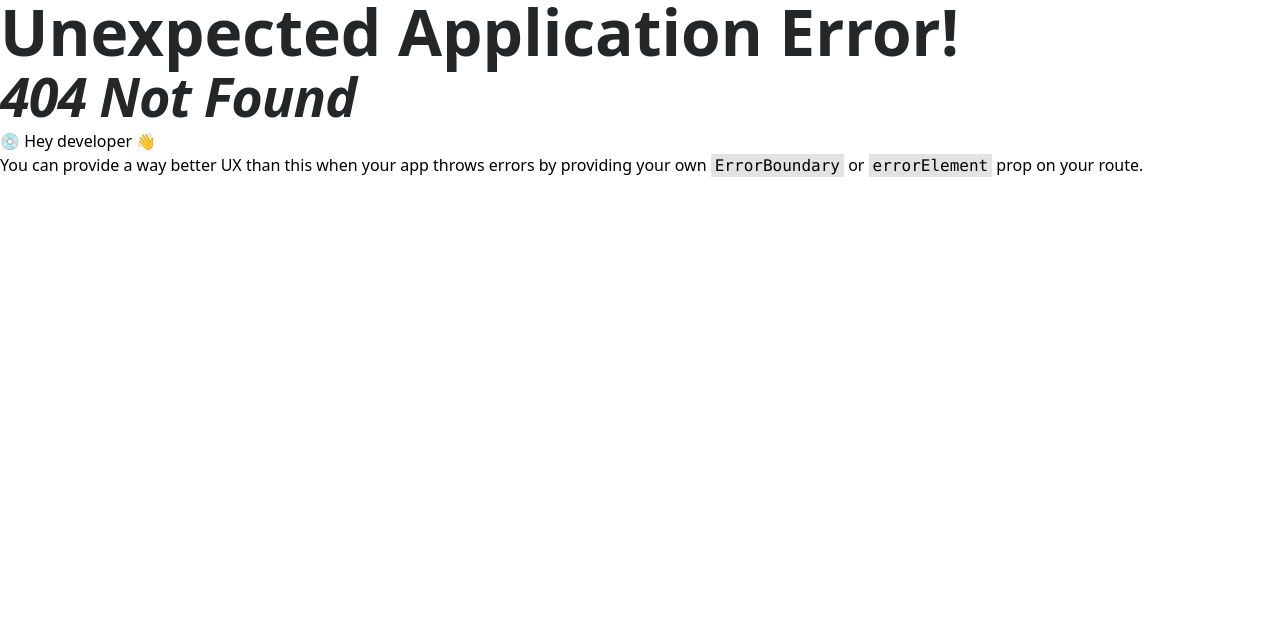
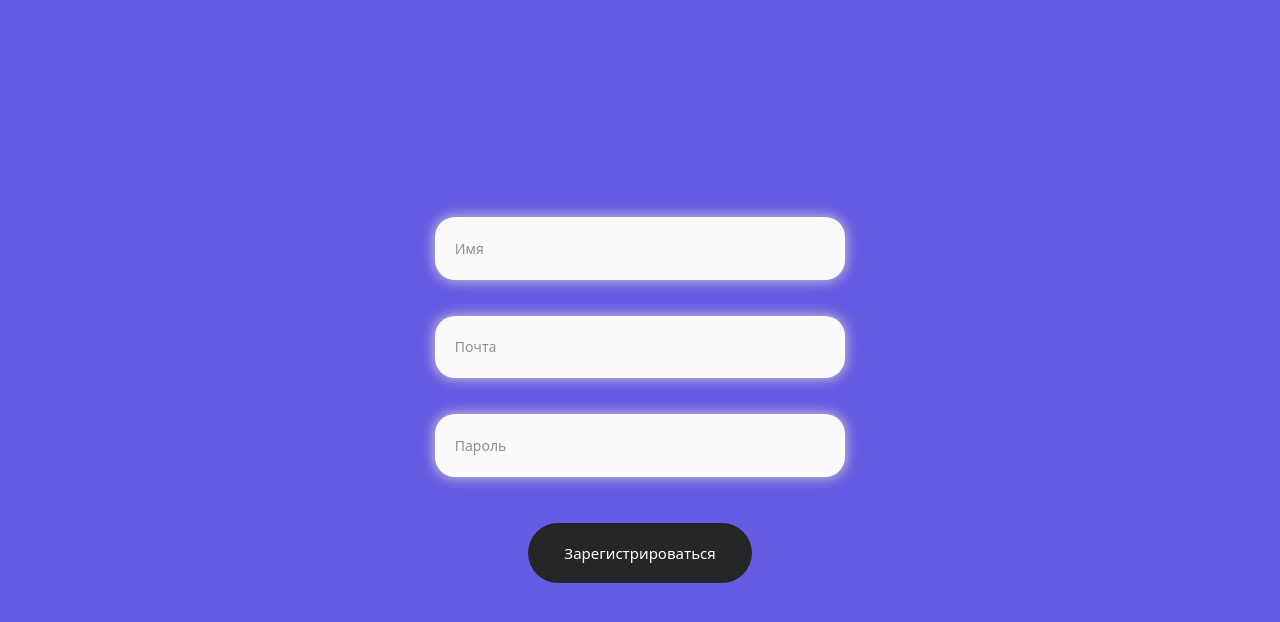
Before and after one commit to gurori/ites-frontend, a React (Vite) app: page /register in a window 1280 px wide. Before the commit this address had no page. Shown: the top 622 px of the page. Built offline with nearby package versions, Linux system fonts and the light colour scheme.

Commit message:
added register page, used react-hook-form, zod

```diff
--- a/package.json
+++ b/package.json
@@ -10,6 +10,7 @@
     "preview": "vite preview"
   },
   "dependencies": {
+    "@hookform/resolvers": "^3.4.2",
     "@radix-ui/react-navigation-menu": "^1.1.4",
     "@radix-ui/react-select": "^2.0.0",
     "class-variance-authority": "^0.7.0",
@@ -17,10 +18,12 @@
     "lucide-react": "^0.378.0",
     "react": "^18.2.0",
     "react-dom": "^18.2.0",
+    "react-hook-form": "^7.51.5",
     "react-router-dom": "^6.23.0",
     "react-transition-group": "^4.4.5",
     "tailwind-merge": "^2.3.0",
-    "tailwindcss-animate": "^1.0.7"
+    "tailwindcss-animate": "^1.0.7",
+    "zod": "^3.23.8"
   },
   "devDependencies": {
     "@tailwindcss/typography": "^0.5.13",
--- a/src/App.jsx
+++ b/src/App.jsx
@@ -7,12 +7,14 @@ import {
 import Home from "./components/pages/home/Home";
 import About from "./components/pages/about/About";
 import Login from "./components/pages/login/Login";
+import Register from "./components/pages/register/Register";
 
 const router = createBrowserRouter(createRoutesFromElements(
   <Route path="/">
     <Route index element={<Home />} />
     <Route path="about/" element={<About />} />
     <Route path="login/" element={<Login />} />
+    <Route path="register/" element={<Register />} />
   </Route>
 ));
 
--- /dev/null
+++ b/src/components/ErrorMessage.jsx
@@ -0,0 +1,9 @@
+import { cn } from "@/lib/utils"
+
+export default function ErrorMessage({children, className, ...props}) {
+    return (
+        <span {...props} className={cn("text-red-500 h-6", className)}>
+            {children}
+        </span>
+    )
+}
--- a/src/components/pages/login/Login.jsx
+++ b/src/components/pages/login/Login.jsx
@@ -1,19 +1,39 @@
 import { Link } from "react-router-dom";
 import styles from "./Login.module.css";
+import { z } from "zod";
+import { emailSchema, passwordSchema } from "@/lib/zod-schemas";
+import { useForm } from "react-hook-form";
+import { zodResolver } from "@hookform/resolvers/zod";
+import ErrorMessage from "@/components/ErrorMessage";
 
 export default function Login() {
+  const userSchema = z.object({
+    email: emailSchema,
+    password: passwordSchema,
+  });
+
+  const {
+    register,
+    handleSubmit,
+    formState: { errors },
+  } = useForm({resolver: zodResolver(userSchema)})
+
+  const onSubmit = (data) => console.log(data)
+
   return (
     <div className="h-screen center bg-black px-4">
       <div className={styles.whiteBox}>
         <img src="/icons/user.png" className="absolute size-40 top-0 -translate-y-1/2" alt="user icon" />
-        <form className="grid place-items-center gap-8" action="">
-          <div className="grid gap-5">
-          <input type="email" className="white drop-shadow" placeholder="почта" />
-          <input type="password" className="white drop-shadow" placeholder="пароль" />
+        <form className="grid place-items-center gap-2" onSubmit={handleSubmit(onSubmit)}>
+          <div className="grid gap-1">
+          <input {...register("email")} type="email" className="white drop-shadow" placeholder="Почта" />
+          <ErrorMessage>{errors.email && errors.email.message}</ErrorMessage>
+          <input {...register("password")} type="password" className="white drop-shadow" placeholder="Пароль" />
+          <ErrorMessage>{errors.password && errors.password.message}</ErrorMessage>
           </div>
           <button type="submit" className={styles.button}>Войти</button>
         </form>
-        <Link className="text-[#4B4443]">Ещё не зарегистрированы?</Link>
+        <Link to="/register/" className="text-[#4B4443]">Ещё не зарегистрированы?</Link>
       </div>
     </div>
   );
--- a/src/components/pages/login/Login.module.css
+++ b/src/components/pages/login/Login.module.css
@@ -1,5 +1,5 @@
 .whiteBox {
-@apply w-full md:w-[503px] grid place-items-center gap-9 pb-12 pt-32 justify-center relative;
+@apply w-full md:w-[503px] grid place-items-center gap-7 pb-12 pt-32 justify-center relative;
 height: 453px;
 
 background: #FAFAFA;
--- /dev/null
+++ b/src/components/pages/register/Register.jsx
@@ -0,0 +1,57 @@
+import { useForm } from "react-hook-form";
+import { z } from "zod";
+import { zodResolver } from "@hookform/resolvers/zod";
+import { nameSchema, emailSchema, passwordSchema } from "@/lib/zod-schemas";
+import ErrorMessage from "@/components/ErrorMessage";
+
+export default function Register() {
+  const userSchema = z.object({
+    firstName: nameSchema,
+    email: emailSchema,
+    password: passwordSchema,
+  });
+
+  const {
+    register,
+    handleSubmit,
+    formState: { errors },
+  } = useForm({ resolver: zodResolver(userSchema) });
+
+  const onSubmit = (data) => console.log(data);
+  return (
+    <div className="h-screen bg-purple center">
+      <form
+        onSubmit={handleSubmit(onSubmit)}
+        className="grid gap-4 place-items-center"
+      >
+        <div className="grid gap-1.5">
+
+          <input
+            {...register("firstName")}
+            type="text"
+            className="white drop-light"
+            placeholder="Имя"
+          />
+          <ErrorMessage className="">{errors.firstName && errors.firstName.message}</ErrorMessage>
+          <input
+            {...register("email")}
+            type="email"
+            className="white drop-light"
+            placeholder="Почта"
+          />
+          <ErrorMessage className="">{errors.email && errors.email.message}</ErrorMessage>
+          <input
+            {...register("password")}
+            type="password"
+            className="white drop-light"
+            placeholder="Пароль"
+          />
+          <ErrorMessage className="">{errors.password && errors.password.message}</ErrorMessage>
+        </div>
+        <button type="submit" className="large text-white bg-black">
+          Зарегистрироваться
+        </button>
+      </form>
+    </div>
+  );
+}
--- a/src/index.css
+++ b/src/index.css
@@ -74,7 +74,7 @@ select {
     @apply px-5;
 
     height: 62.77px;
-    width: clamp(320px, 50vw, 410.52px);
+    width: clamp(310px, 50vw, 410.52px);
 
     background: #fafafa;
     border-radius: 20px;
@@ -85,23 +85,17 @@ select {
     line-height: 19px;
 
     color: rgba(70, 70, 70, 0.6);
-
-    &::placeholder,
-    &:-moz-placeholder,
-    &:-ms-input-placeholder,
-    &::-moz-placeholder,
-    &::-webkit-input-placeholder {
-      font-style: normal;
-      font-weight: 400;
-      font-size: 14px;
-      line-height: 19px;
-
-      color: rgba(70, 70, 70);
-    }
   }
   &.drop-shadow {
     box-shadow: 0px 0px 16px 2px rgba(0, 0, 0, 0.25);
   }
+  &.drop-light {
+    filter: drop-shadow(0 0 7px #d3d3d3);
+  }
+}
+
+input.white::placeholder {
+  color: #4b444399;
 }
 
 .text-white > * {
--- /dev/null
+++ b/src/lib/zod-schemas.js
@@ -0,0 +1,20 @@
+import { z } from "zod";
+
+const emailSchema = z
+  .string()
+  .email("Некоректный адрес электронной почты");
+
+const passwordSchema = z
+  .string()
+  .min(8, "Пароль должен быть не менее 8 символов");
+
+const nameSchema = z
+  .string()
+  .min(2, "Введите не менее 2 символов")
+  .max(50, "Введите не более 50 символов")
+  .regex(
+    /^[a-zA-Zа-яА-Я\s-]+$/,
+    "ФИО должно содержать только буквы, пробелы и дефисы"
+  );
+
+export { emailSchema, passwordSchema, nameSchema };
```
Also changed, not shown: 1 other file (tests, documents, lock files or other folders).
